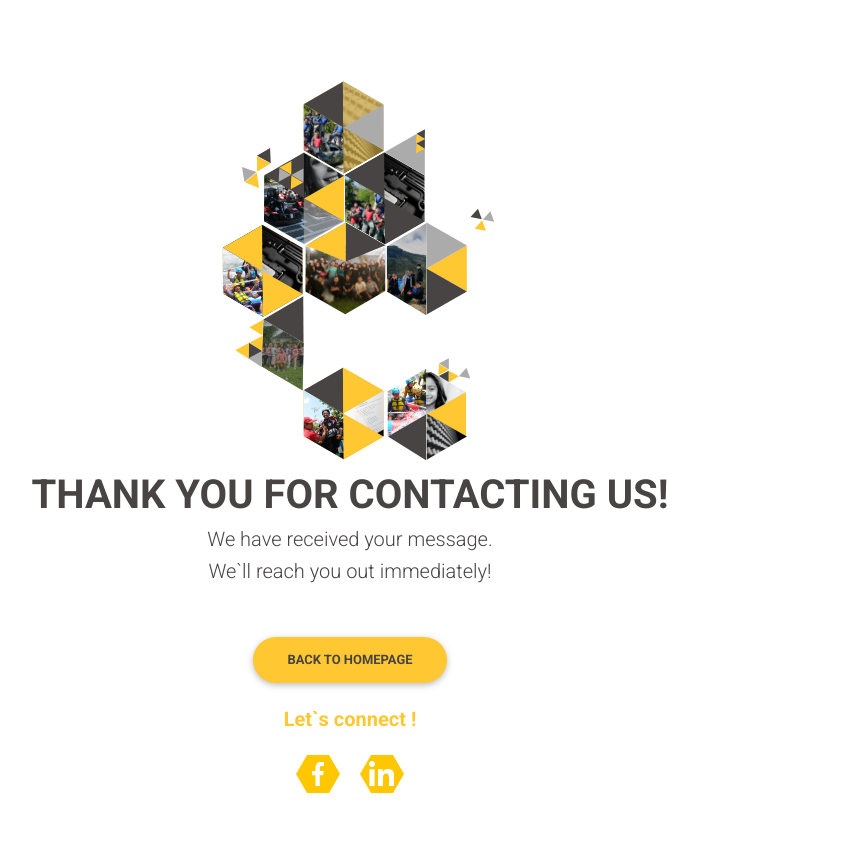
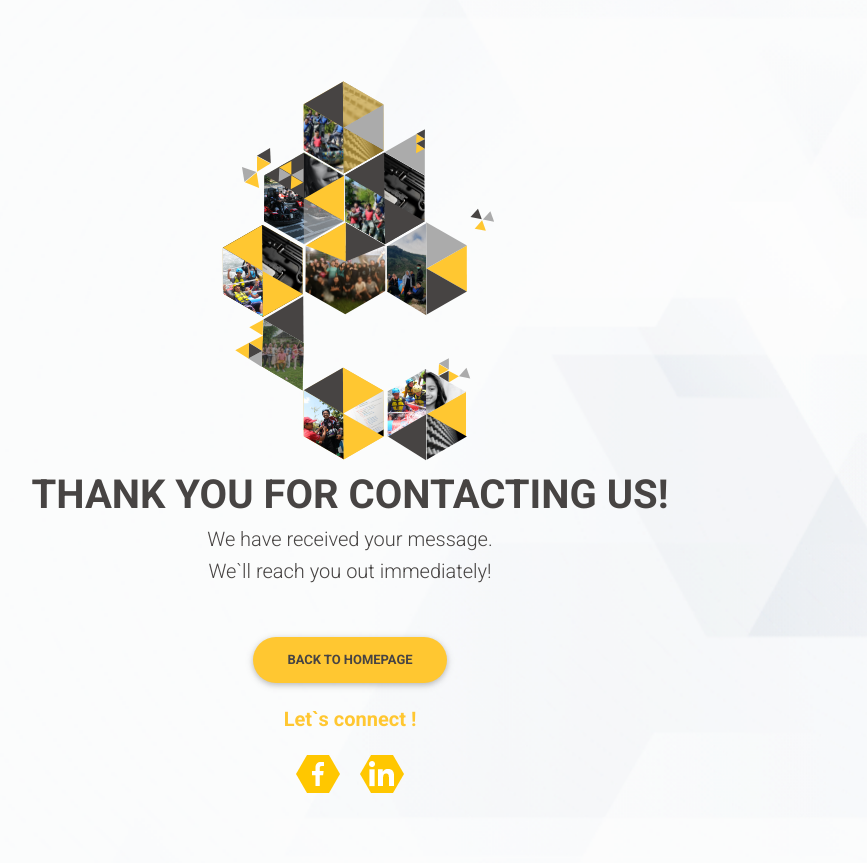
Before and after one commit to MasDeny/CO2-Web, a PHP site: page /thanks in a window 1280 px wide. Shown: the whole page, without its empty margins (290-1157 px from the left). Run offline with PHP 8.4, Linux system fonts and the light colour scheme; some libraries are stand-ins or nearby versions.

Commit message:
Thanks Page

```diff
--- a/assets/css/style.css
+++ b/assets/css/style.css
@@ -889,6 +889,11 @@
     .thanks-page{
         padding: 70px 0;
         text-align: center;
+        background-image: url('../img/background-service.png');
+        background-position: center;
+        background-repeat: no-repeat;
+        background-size: cover !important;
+        width: 100% !important;
     }
     /* END THANKS PAGE */
 }
--- a/pages/thanks/thanks-page.php
+++ b/pages/thanks/thanks-page.php
@@ -1,4 +1,4 @@
-<div class="container">
+<!-- <div class="container our-sevice"> -->
     <div class="thanks-page">
         <div>
             <div class="text-center">
@@ -25,4 +25,4 @@
             </div>
         </div>
     </div>
-</div>
+<!-- </div> -->
```
